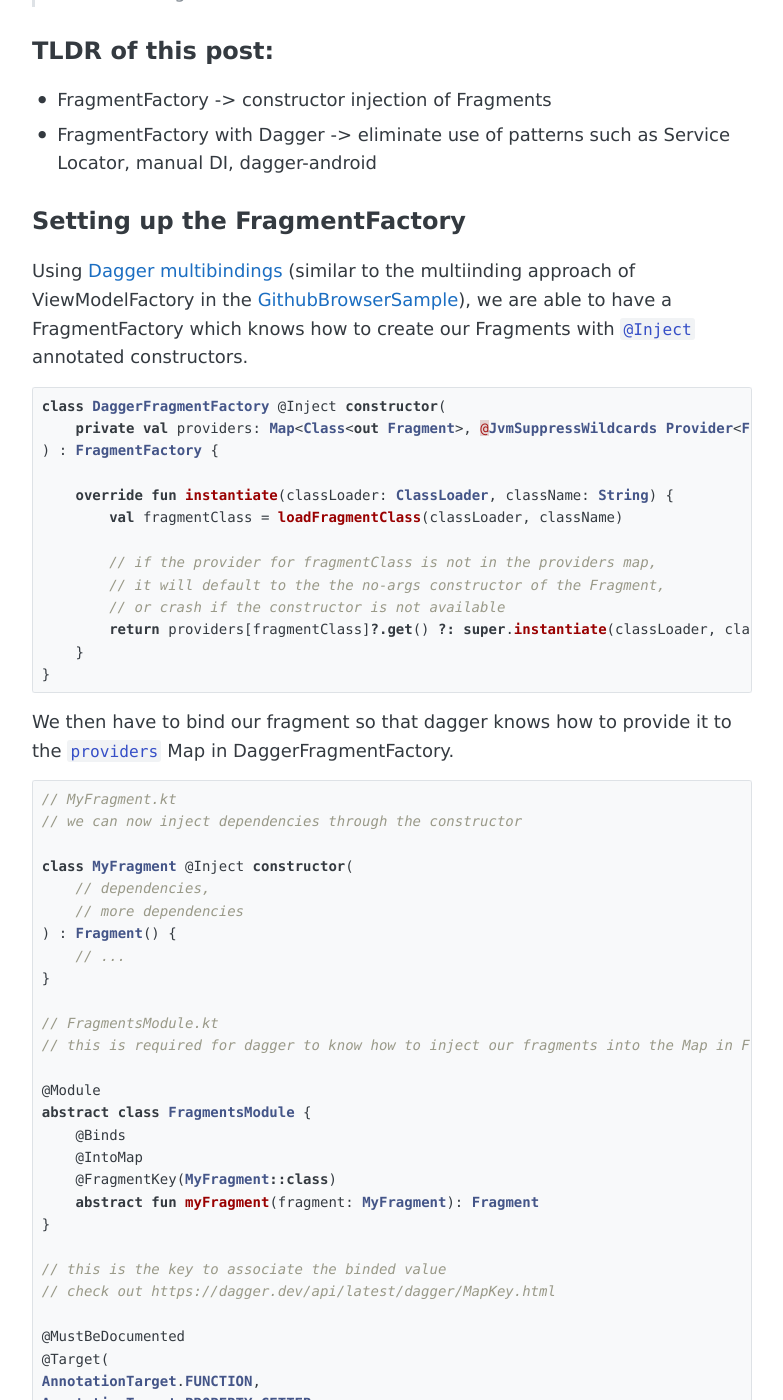
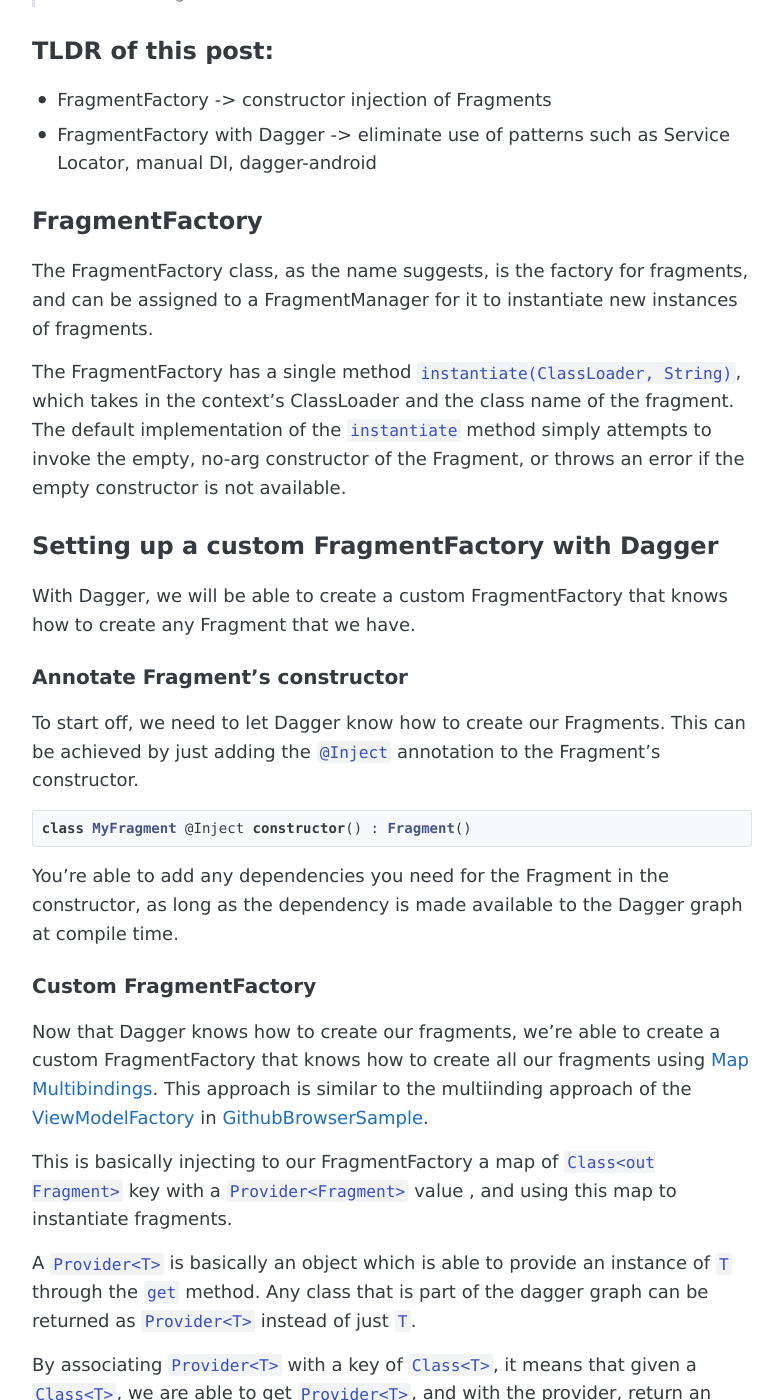
Before and after one commit to desmondtzq/desmondtzq.github.io, a Jekyll site: the page built from _posts/2019-10-25-fragment-factory-dagger.md, in a window 1280 px wide and 1400 px high, scrolled down 614 px. Shown: the whole window, without its empty margins (248-1031 px from the left). Built offline with Jekyll 4.4.1, drawn with Linux system fonts in a browser that asks for light colours; some of the changed text lies outside the part shown.

Commit message:
Rewrite and simplify FragmentFactory with Dagger

````diff
--- a/_posts/2019-10-25-fragment-factory-dagger.md
+++ b/_posts/2019-10-25-fragment-factory-dagger.md
@@ -17,53 +17,71 @@ Introduced in [androidx.fragment 1.1.0](https://developer.android.com/jetpack/an
 - FragmentFactory -> constructor injection of Fragments
 - FragmentFactory with Dagger -> eliminate use of patterns such as Service Locator, manual DI, dagger-android
 
-## Setting up the FragmentFactory
+## FragmentFactory
 
-Using [Dagger multibindings](https://dagger.dev/multibindings) (similar to the multiinding approach of ViewModelFactory in the [GithubBrowserSample](https://github.com/android/architecture-components-samples/tree/master/GithubBrowserSample)), we are able to have a FragmentFactory which knows how to create our Fragments with `@Inject` annotated constructors.
+The FragmentFactory class, as the name suggests, is the factory for fragments, and can be assigned to a FragmentManager for it to instantiate new instances of fragments.
+
+The FragmentFactory has a single method `instantiate(ClassLoader, String)`, which takes in the context's ClassLoader and the class name of the fragment. The default implementation of the `instantiate` method simply attempts to invoke the empty, no-arg constructor of the Fragment, or throws an error if the empty constructor is not available.
+
+## Setting up a custom FragmentFactory with Dagger
+
+With Dagger, we will be able to create a custom FragmentFactory that knows how to create any Fragment that we have.
+
+### Annotate Fragment's constructor
+
+To start off, we need to let Dagger know how to create our Fragments. This can be achieved by just adding the `@Inject` annotation to the Fragment's constructor.
+
+``` kotlin
+class MyFragment @Inject constructor() : Fragment()
+```
+
+You're able to add any dependencies you need for the Fragment in the constructor, as long as the dependency is made available to the Dagger graph at compile time.
+
+### Custom FragmentFactory
+
+Now that Dagger knows how to create our fragments, we're able to create a custom FragmentFactory that knows how to create all our fragments using [Map Multibindings](https://dagger.dev/multibindings). This approach is similar to the multiinding approach of the [ViewModelFactory](https://github.com/android/architecture-components-samples/blob/master/GithubBrowserSample/app/src/main/java/com/android/example/github/viewmodel/GithubViewModelFactory.kt) in [GithubBrowserSample](https://github.com/android/architecture-components-samples/tree/master/GithubBrowserSample).
+
+This is basically injecting to our FragmentFactory a map of `Class<out Fragment>` key with a `Provider<Fragment>` value , and using this map to instantiate fragments.
+
+A `Provider<T>` is basically an object which is able to provide an instance of `T` through the `get` method. Any class that is part of the dagger graph can be returned as `Provider<T>` instead of just `T`.
+
+By associating `Provider<T>` with a key of `Class<T>`, it means that given a `Class<T>`, we are able to get `Provider<T>`, and with the provider, return an instance of `T`.
 
 ``` kotlin
 class DaggerFragmentFactory @Inject constructor(
     private val providers: Map<Class<out Fragment>, @JvmSuppressWildcards Provider<Fragment>>
 ) : FragmentFactory {
 
-    override fun instantiate(classLoader: ClassLoader, className: String) {
+    override fun instantiate(classLoader: ClassLoader, className: String): Fragment {
+        // loadFragmentClass is a static method of FragmentFactory
+        // and will return the Class of the fragment
         val fragmentClass = loadFragmentClass(classLoader, className)
 
-        // if the provider for fragmentClass is not in the providers map,
-        // it will default to the the no-args constructor of the Fragment,
-        // or crash if the constructor is not available
-        return providers[fragmentClass]?.get() ?: super.instantiate(classLoader, className)
+        // we will then be able to use fragmentClass to get the provider
+        // of the Fragment from the providers map
+        val provider = providers[fragmentClass]
+
+        if (provider != null) {
+            return provider.get()
+        }
+
+        // The provider for the fragment could be null
+        // if the Fragment class is not binded to the Daggers graph
+        // in this case, we will default to the default implementation
+        // which will attempt to instantiate the Fragment
+        // through the no-arg constructor
+        return super.instantiate(classLoader, className)
     }
 }
 ```
 
-We then have to bind our fragment so that dagger knows how to provide it to the `providers` Map in DaggerFragmentFactory.
+### Binding Fragment to the Dagger graph
+
+The last step in the setup is to populate the map of Class<T> to Provider<T> in DaggerFragmentFactory.
+
+We will first have to define a [MapKey](https://dagger.dev/api/latest/dagger/MapKey.html), in order to specify a class type as a key of the map. We can name it `FragmentKey`, and it will take in the KClass of a Fragment.
 
 ``` kotlin
-// MyFragment.kt
-// we can now inject dependencies through the constructor
-
-class MyFragment @Inject constructor(
-    // dependencies,
-    // more dependencies
-) : Fragment() {
-    // ...
-}
-
-// FragmentsModule.kt
-// this is required for dagger to know how to inject our fragments into the Map in FragmentFactory
-
-@Module
-abstract class FragmentsModule {
-    @Binds
-    @IntoMap
-    @FragmentKey(MyFragment::class)
-    abstract fun myFragment(fragment: MyFragment): Fragment
-}
-
-// this is the key to associate the binded value
-// check out https://dagger.dev/api/latest/dagger/MapKey.html
-
 @MustBeDocumented
 @Target(
 AnnotationTarget.FUNCTION,
@@ -73,10 +91,39 @@ AnnotationTarget.PROPERTY_SETTER
 @Retention(AnnotationRetention.RUNTIME)
 @MapKey
 annotation class FragmentKey(val value: KClass<out Fragment>)
-
 ```
 
-And then finally, set the factory in the host activity of the fragments. It is important to do it before `super.onCreate`, because the activity may have to  recreate fragments during `onCreate`, and it will need the custom FragmentFactory to do so.
+Now, we can define entries for the map by binding our Fragment classes into the map using the `FragmentKey` annotation we defined previously.
+
+The key of the map entry will be the KClass of the Fragment, and the value will be the `Provider` of the Fragment defined in the parameter of the binding function.
+
+``` kotlin
+@Module
+abstract class FragmentsModule {
+
+    // entry in map: Class<MyFragment> to Provider<MyFragment>
+    @Binds
+    @IntoMap
+    @FragmentKey(MyFragment::class)
+    abstract fun myFragment(fragment: MyFragment): Fragment
+
+    // entry in map: Class<MyOtherFragment> to Provider<MyOtherFragment>
+    @Binds
+    @IntoMap
+    @FragmentKey(MyOtherFragment::class)
+    abstract fun myOtherFragment(fragment: MyOtherFragment): Fragment
+
+    // ...
+}
+```
+
+And we are all done for the Dagger part! We can now perform constructor injection for Fragments, as things should have been!
+
+## Setting a custom FragmentFactory
+
+In order to start using a custom FragmentFactory, we will have to set it to the FragmentManager of the host Activity.
+
+It is important to do it before `super.onCreate`, because the activity may have to  recreate fragments during `onCreate`, and it will need the custom FragmentFactory to do so.
 
 ``` kotlin
 class MainActivity : AppCompatActivity() {
@@ -90,134 +137,13 @@ class MainActivity : AppCompatActivity() {
 }
 ```
 
-With this all set up, we can now perform constructor injection for Fragments, as things should have been!
-
-## Injecting ViewModels
-
-Very often, the dependency injected into a Fragment is a ViewModelProvider.Factory, so that the Fragment is able to get an instance of the required ViewModel using the injected factory. An example of this can be seen, again from the GithubBrowserSample.
-
-Now, the question: can we inject `ViewModel` into the Fragment through the constructor?
-
-Yes, absolutely! Let's find out how.
-
-We just have to make sure that the ViewModel can be created by Dagger, by adding the `@Inject` annotation to its constructor. It shouldn't have a scope annotation, because the scope of the ViewModel depends on the lifecycle of the Fragment/Activity.
-
-``` kotlin
-class MyViewModel @Inject constructor(
-    private val repo: Repository
-) : ViewModel() {
-    // ...
-}
-
-```
-
-...And include it in the Fragment's constructor!
-
-``` kotlin
-class MyFragment @Inject constructor(
-    private val provider: Provider<MyViewModel>
-) : Fragment() {
-    // ...
-}
-```
-
-Notice that we are injecting `Provider<MyViewModel>`, and not `MyViewModel` directly. This is because the ViewModel should be created only when necessary, and with a `Provider`, the ViewModel is not actually created. The `Provider` acts as a factory of the ViewModel, and the ViewModel will only be created when `provider.get()` is invoked.
-
-### Using `Provider<MyViewModel>` for ViewModelProvider.Factory
-
-With the injected `Provider<MyViewModel>`, we can create a ViewModelProvider.Factory from the provider, and use it to retrieve an instance of MyViewModel.
-
-``` kotlin
-class MyFragment @Inject constructor(
-    private val provider: Provider<MyViewModel>
-) : Fragment() {
-
-    private val viewModel: MyViewModel by viewModels {
-        object : ViewModelProvider.Factory {
-            override fun <T : ViewModel> create(modelClass: Class<T>): T {
-                @Suppress("UNCHECKED_CAST")
-                return provider.get() as T
-            }
-        }
-    }
-}
-
-```
-
-Doing this for every ViewModel is probably too much code to write, so we can create an extension function to reduce the boilerplate.
-
-``` kotlin
-inline fun <reified T : ViewModel> Fragment.viewModels(
-    noinline ownerProducer: () -> ViewModelStoreOwner = { this },
-    defaultArgs: Bundle? = null,
-    crossinline provider: (SavedStateHandle) -> T
-) = viewModels<T>(ownerProducer) {
-
-    // using AbstractSavedStateViewModelFactory by default,
-    // so we can have access to a SavedStateHandle
-    // if ever we need it in our ViewModels
-
-    object : AbstractSavedStateViewModelFactory(this, defaultArgs) {
-        override fun <T : ViewModel> create(
-            key: String,
-            modelClass: Class<T>,
-            handle: SavedStateHandle
-        ): T {
-            @Suppress("UNCHECKED_CAST")
-            return provider(handle) as T
-        }
-    }
-}
-```
-
-Using the extension function, we only need to pass in a lambda for creating the ViewModel.
-``` kotlin
-class MyFragment @Inject constructor(
-    private val provider: Provider<MyViewModel>
-) : Fragment() {
-
-    private val viewModel: MyViewModel by viewModels { provider.get() }
-}
-```
-
-
-### Runtime dependencies
-
-But what if I have runtime dependencies that I want to pass to the ViewModel constructor, such as an item's id from the Fragment arguments?
-
-Well, not to worry. This is where we can tools such as [AssistedInject](https://github.com/square/AssistedInject), which can help to create generated Factory of the AssistedInject class. We then inject the Provider of the generated Factory instead of the ViewModel, while still leveraging Dagger to do most of the dependency injection work behind the scenes.
-
-``` kotlin
-class MyViewModel @AssistedInject constructor(
-    @Assisted private val id: String,
-    private val repo: Repository
-) {
-    @AssistedInject.Factory
-    interface Factory {
-        fun create(id: String): MyViewModel
-    }
-    // ...
-}
-
-class MyFragment @Inject constructor(
-    private val provider: Provider<MyViewModel.Factory>
-) : Fragment() {
-
-    private val viewModel: MyViewModel by viewModels {
-        val id = arguments.getString("arg_id")!!
-        provider.get().create(id)
-    }
-}
-
-```
-
-Jake Wharton gave an excellent talk [Helping Dagger Help You](https://jakewharton.com/helping-dagger-help-you/) which explains everything to you need to learn about assisted injection.
+The FragmentManager will delegate the instantiating of Fragments to the FragmentFactory we have defined. This means that we should not be instantiating instances of Fragments manually using the `newInstance` approach, and should rely on the FragmentManager to instantiate fragments for us, either manually or using the AndroidX Navigation library (2.1.0-alpha01 and above).
 
 ## Navigating between fragments
 
 If you are not using the AndroidX Navigation library, and want to perform fragment transaction manually, you can use the add/replace method that takes the Fragment's Class instead of the fragment instance.
 
-Instead of this
+Instead of using the `newInstance` approach to manually instantiate a Fragment,
 ``` kotlin
 val fragment = MyFragment.newInstance(id)
 parentFragmentManager.commitNow {
@@ -225,7 +151,7 @@ parentFragmentManager.commitNow {
 }
 ```
 
-You can do this
+we can use the Fragment's Class for the transaction instead.
 
 ``` kotlin
 val args = Bundle().apply {
@@ -243,6 +169,163 @@ parentFragmentManager.commitNow {
 
 > The add/replace overloads that takes a Class<? extends Fragment> and optional Bundle of arguments is only added in [androidx.fragment 1.2.0-alpha02](https://developer.android.com/jetpack/androidx/releases/fragment#1.2.0-alpha02).
 
+## Injecting ViewModels
+
+Very often, the dependency injected into a Fragment is a ViewModelProvider.Factory, so that the Fragment is able to get an instance of the required ViewModel using the injected factory. An example of this can be seen, again from the [GithubBrowserSample](https://github.com/android/architecture-components-samples/tree/master/GithubBrowserSample).
+
+Let's find out how we can make use of constructor injection of a Fragment to provide a ViewModel to the Fragment.
+
+### ViewModel with Dagger
+
+First of all, we have to make sure that the ViewModel can be created by Dagger, by adding the `@Inject` annotation to its constructor. It shouldn't have a scope annotation, because the scope of the ViewModel depends on the lifecycle of the Fragment/Activity.
+
+``` kotlin
+class MyViewModel @Inject constructor(
+    private val repo: Repository
+) : ViewModel() {
+    // ...
+}
+```
+
+...And include a `Provider` of the ViewModel in the Fragment's constructor!
+
+``` kotlin
+class MyFragment @Inject constructor(
+    private val provider: Provider<MyViewModel>
+) : Fragment() {
+    // ...
+}
+```
+
+Notice that we are injecting `Provider<MyViewModel>`, and not `MyViewModel` directly.
+
+The ViewModel should be instantiated only when necessary, when the ViewModel has not been instantiated yet, i.e., the ViewModel is not available in the Fragment's ViewModelStore.
+
+By injecting a `Provider` of the ViewModel, the ViewModel is not actually instantiated. The `Provider` acts as a factory, and will only instantiate the ViewModel when `provider.get()` is invoked.
+
+### Using `Provider<MyViewModel>` for ViewModelProvider.Factory
+
+With the injected `Provider<MyViewModel>`, we can create a ViewModelProvider.Factory from the provider, and use it to retrieve an instance of MyViewModel.
+
+``` kotlin
+class MyFragment @Inject constructor(
+    private val provider: Provider<MyViewModel>
+) : Fragment() {
+
+    // create a ViewModelProvider.Factory with Provider<MyViewModel>
+
+    private val viewModelFactory =
+        object : ViewModelProvider.Factory {
+            override fun <T : ViewModel> create(modelClass: Class<T>): T {
+                @Suppress("UNCHECKED_CAST")
+                return provider.get() as T
+            }
+        }
+
+    // by viewModels is the delegate provided in fragment-ktx
+
+    private val viewModel: MyViewModel by viewModels { viewModelFactory }
+}
+
+```
+
+Doing this for every ViewModel in each Fragment is probably too much code to write, so we can create an extension function to reduce the boilerplate.
+
+``` kotlin
+/**
+ * The ViewModelStoreOwner controls the scope of the ViewModel.
+ * It may be overridden with a different ViewModelStoreOwner,
+ * such as the host Activity or the parent fragment, in order to
+ * scope the lifetime of the ViewModel to the lifetime of the
+ * ViewModelStoreOwner that is passed in.
+ */
+inline fun <reified T : ViewModel> Fragment.viewModelWithProvider(
+    noinline ownerProducer: () -> ViewModelStoreOwner = { this },
+    crossinline provider: () -> T
+) = viewModels<T>(ownerProducer) {
+    object: ViewModelProvider.Factory {
+        override fun <T : ViewModel?> create(modelClass: Class<T>): T {
+            @Suppress("UNCHECKED_CAST")
+            return provider.invoke() as T
+        }
+    }
+}
+```
+
+Alternatively, if you are using [SavedStateHandle](https://developer.android.com/jetpack/androidx/releases/lifecycle#viewmodel-savedstate_version_100_2)
+
+``` kotlin
+inline fun <reified T : ViewModel> Fragment.savedStateViewModelWithProvider(
+    noinline ownerProducer: () -> ViewModelStoreOwner = { this },
+    noinline savedStateRegistryOwnerProducer: () -> SavedStateRegistryOwner = { this },
+    defaultArgs: Bundle? = null,
+    crossinline provider: (SavedStateHandle) -> T
+) = viewModels<T>(ownerProducer) {
+
+    object :
+        AbstractSavedStateViewModelFactory(savedStateRegistryOwnerProducer(), defaultArgs) {
+        override fun <T : ViewModel> create(
+            key: String,
+            modelClass: Class<T>,
+            handle: SavedStateHandle
+        ): T {
+            @Suppress("UNCHECKED_CAST")
+            return provider(handle) as T
+        }
+    }
+}
+```
+
+Using the extension function we have defined, we only need to pass in a lambda for instantiating the ViewModel, and not have to create a ViewModelProvider.Factory manually.
+
+``` kotlin
+class MyFragment @Inject constructor(
+    private val provider: Provider<MyViewModel>
+) : Fragment() {
+
+    private val viewModel: MyViewModel by viewModelWithProvider { provider.get() }
+}
+```
+
+
+### Runtime dependencies
+
+But what if I have runtime dependencies that I want to pass to the ViewModel constructor, such as an item's id from the Fragment arguments, or a SavedStateHandle?
+
+Well, not to worry. This is where [AssistedInject](https://github.com/square/AssistedInject) comes in handy. With AssistedInject, it can help to generate Factory of the AssistedInject class, helping us use dagger for injecting dependencies known at compile-time, while allowing us to pass in dynamic arguments at run-time.
+
+Let's say we have a ViewModel with a constructor that takes in a String id, and a repository. The id is only known at runtime, which is to be retrieved from the Fragment's argument, while the repository is known at compile-time.
+
+``` kotlin
+class MyViewModel @AssistedInject constructor(
+    @Assisted private val id: String,
+    private val repo: Repository
+) {
+    // define a factory interface with a single method with a signature
+    // which takes in the runtime argument, and returns the class to be constructed
+    @AssistedInject.Factory
+    interface Factory {
+        fun create(id: String): MyViewModel
+    }
+}
+```
+
+ We then inject the Provider of the Factory of the ViewModel, instead of the Provider of the ViewModel.
+
+``` kotlin
+class MyFragment @Inject constructor(
+    private val provider: Provider<MyViewModel.Factory>
+) : Fragment() {
+
+    private val viewModel: MyViewModel by viewModelWithProvider {
+        val id = arguments.getString("arg_id")!!
+        provider.get().create(id)
+    }
+}
+```
+
+Jake Wharton gave an excellent talk [Helping Dagger Help You](https://jakewharton.com/helping-dagger-help-you/) which explains everything to you need to learn about assisted injection.
+
 ## Conclusion
 
 With the introduction of FragmentFactory, we can now finally use constructor injection everywhere in our app! (Well, almost... we still cannot do that for activities yet, unless your min sdk is 28)
````
